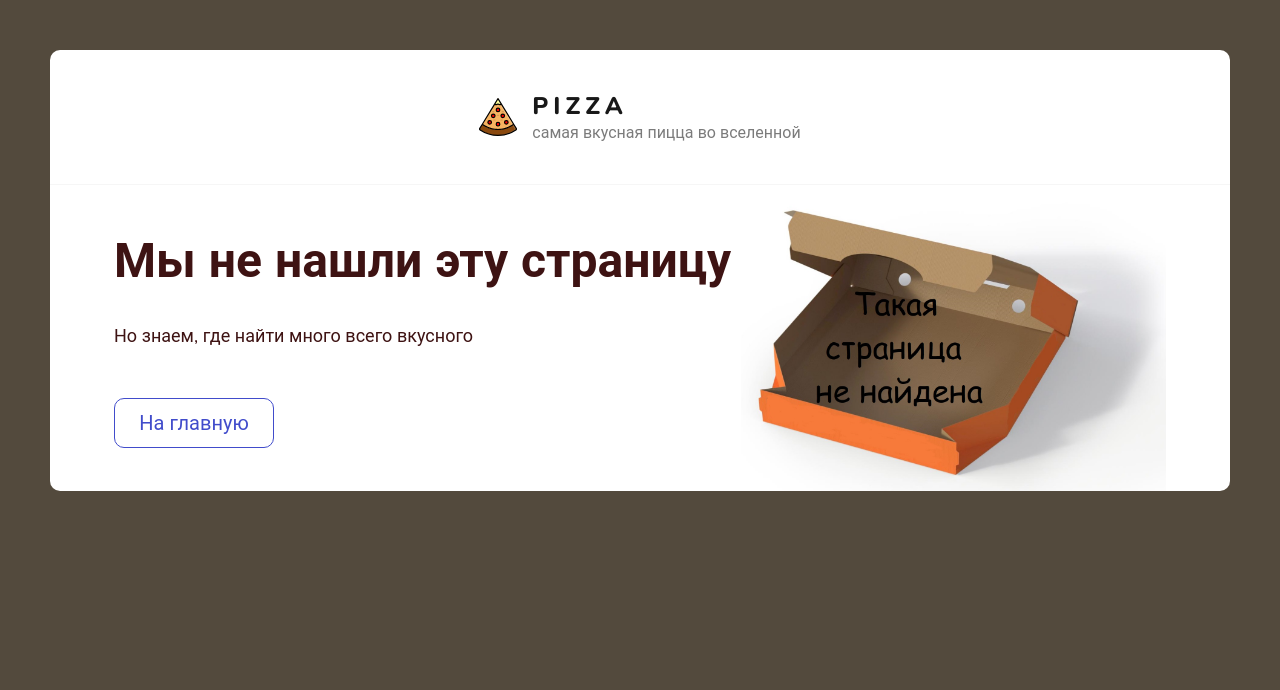
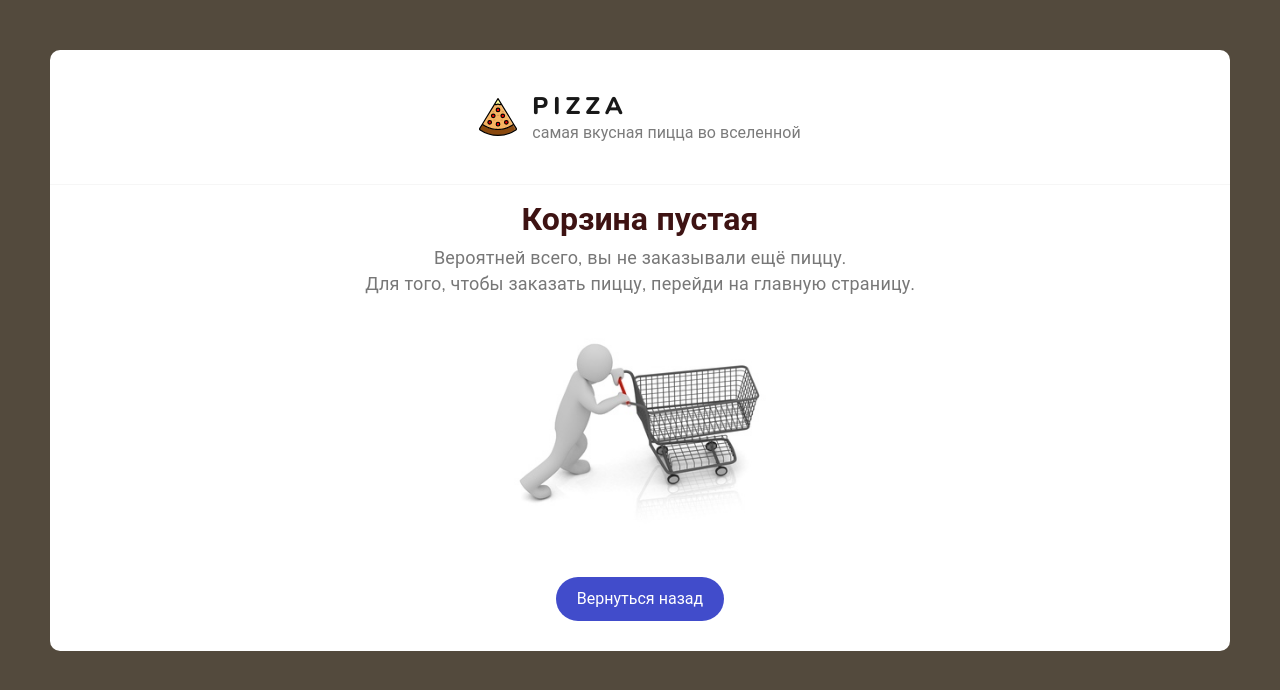
Before and after one commit to Anatoliy-Shi/pizza-react, a React (Create React App) app: page /pizza-react/basket in a window 1280 px wide. Shown: the top 690 px of the page. Built offline with nearby package versions, Linux system fonts and the light colour scheme.

Commit message:
перезалив из за роутинга

```diff
--- a/src/App.tsx
+++ b/src/App.tsx
@@ -16,8 +16,8 @@ export const App: FC = () => {
                 <Suspense fallback={<Loader/>}>
                     <Routes>
                         <Route path='/pizza-react' element={<Content/>}/>
-                        <Route path='/basket' element={<Basket/>}/>
-                        <Route path='*' element={<NotFound/>}/>
+                        <Route path='/pizza-react/basket' element={<Basket/>}/>
+                        <Route path='/pizza-react/*' element={<NotFound/>}/>
                     </Routes>
                 </Suspense>
             </div>
--- a/src/components/content/basket/BasketEmpty.tsx
+++ b/src/components/content/basket/BasketEmpty.tsx
@@ -11,7 +11,7 @@ export const BasketEmpty: FC = () => (
             Для того, чтобы заказать пиццу, перейди на главную страницу.
         </p>
         <img src={cartEmptyImg} alt="Empty cart" />
-        <Link to="/" className="button button--back">
+        <Link to="/pizza-react" className="button button--back">
             <span>Вернуться назад</span>
         </Link>
     </div>
--- a/src/components/header/Header.tsx
+++ b/src/components/header/Header.tsx
@@ -23,10 +23,10 @@ export const Header:FC = () => {
                         </div>
                     </div>
                 </Link>
-                {pathname === '/'  && <Search/> }
+                {pathname === '/pizza-react'  && <Search/> }
                 {totalCount > 0 && <div className="header__cart">
-                    {pathname !== '/basket' &&
-                        <Link to='/basket' className="button button--cart">
+                    {pathname !== 'pizza-react/basket' &&
+                        <Link to='pizza-react/basket' className="button button--cart">
                             <span>{totalPrice} ₽</span>
                             <div className="button__delimiter"></div>
                             <svg
```
